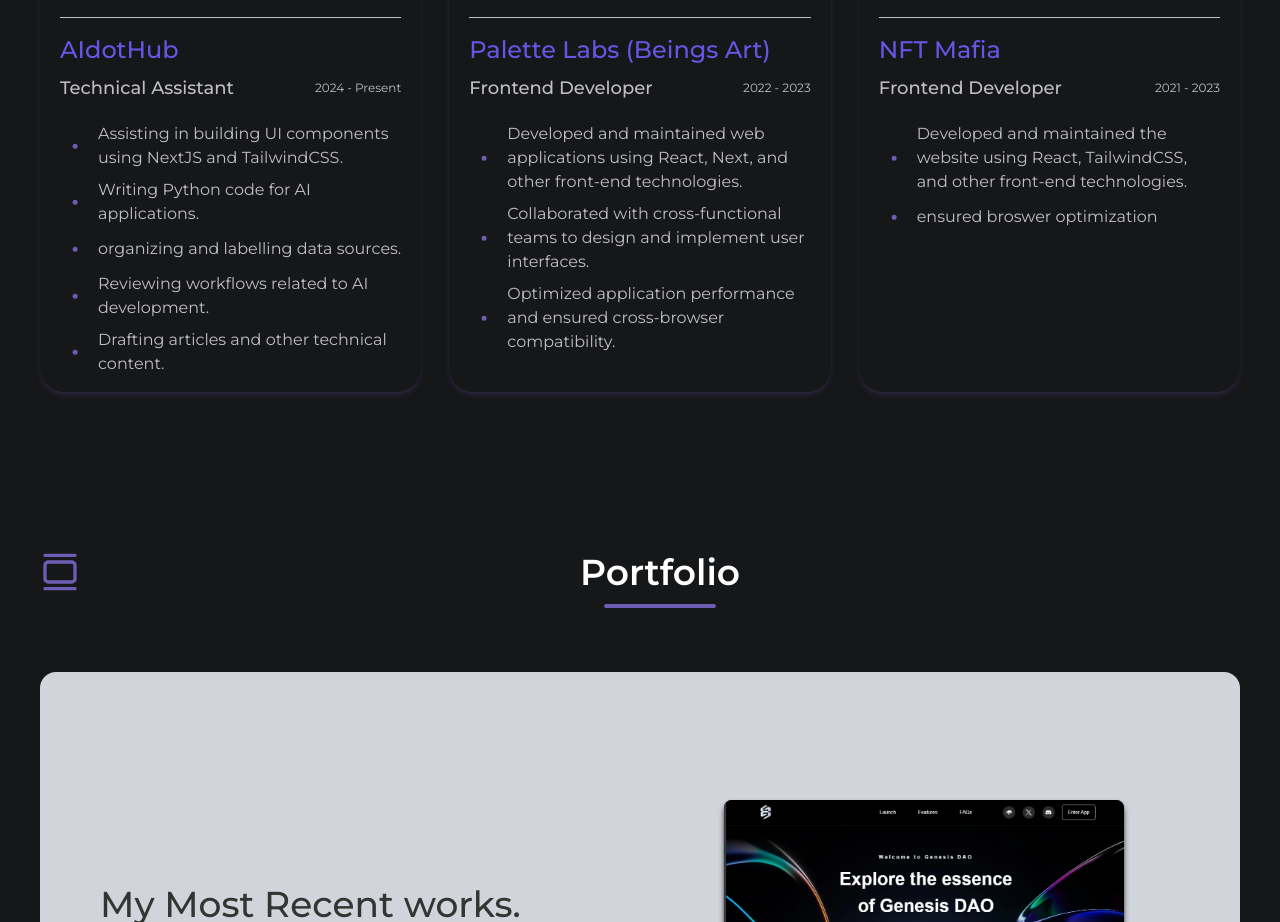
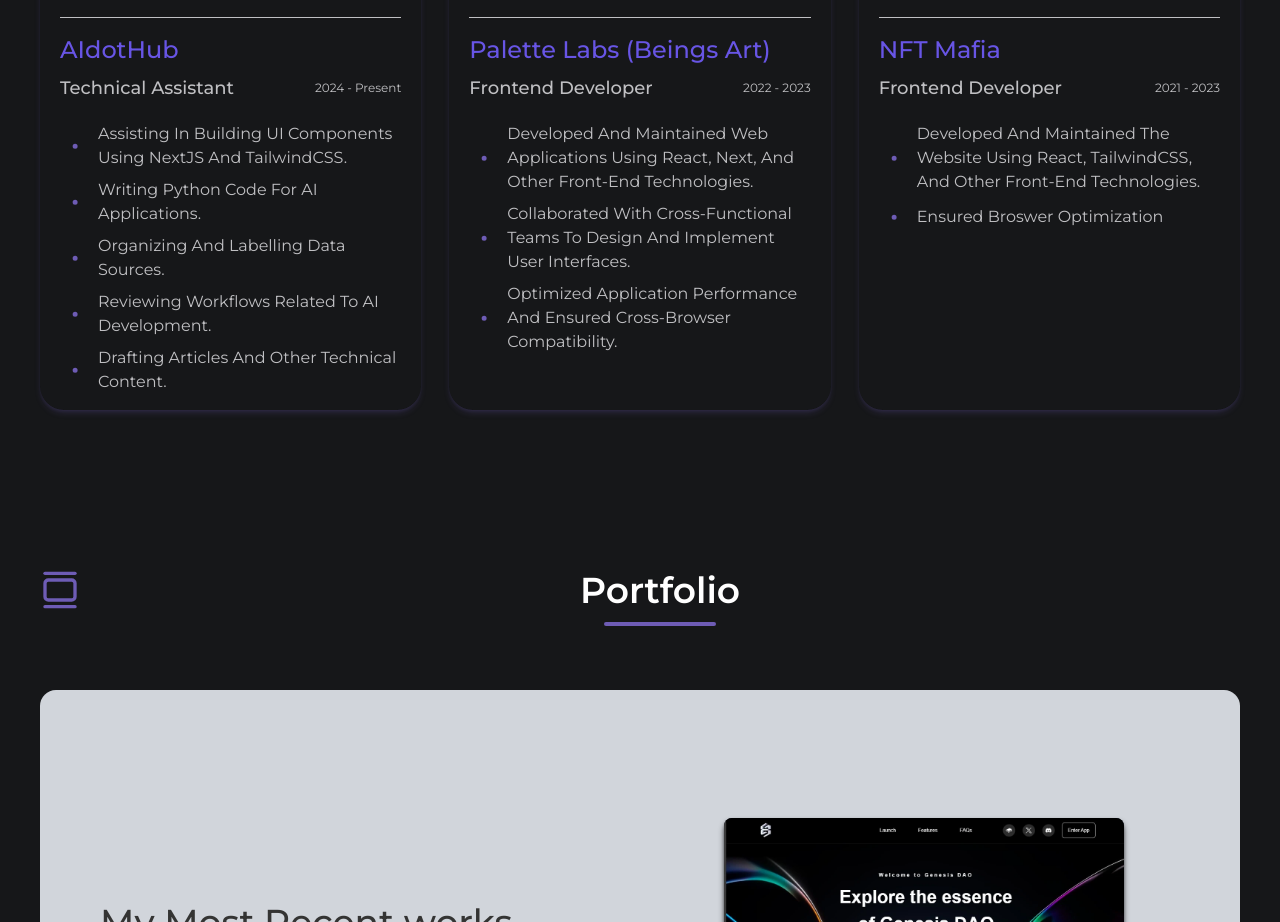
Before and after one commit to Pauleye12/portfolioV2, a React (Vite) app: page / in a window 1280 px wide. Shown: the part 2780-3702 px from the top of the page. Built offline with nearby package versions, Linux system fonts and the light colour scheme.

Commit message:
case fix

```diff
--- a/src/Work.jsx
+++ b/src/Work.jsx
@@ -36,7 +36,7 @@
     duration: "2021 - 2023",
     description: [
       "Developed and maintained the website using React, TailwindCSS, and other front-end technologies.   ",
-      "ensured broswer optimization",
+      "Ensured broswer optimization",
     ],
     image: "./images/NFTMafia.webp",
   },
--- a/src/components/SwiperScroll.jsx
+++ b/src/components/SwiperScroll.jsx
@@ -136,7 +136,7 @@
           </div>
         </motion.div>
       </div>
-      <div className="flex flex-col gap-4 w-full relative">
+      <div className="lg:flex flex-col gap-4 w-full hidden relative">
         <motion.div
           custom={-1}
           initial="initial"
--- a/src/components/WorkCard.jsx
+++ b/src/components/WorkCard.jsx
@@ -60,7 +60,7 @@
               <Dot size={30} className="text-secondaryBG " />
             </div>
 
-            <p className=" " key={index}>
+            <p className="capitalize " key={index}>
               {item}
             </p>
           </div>
```
